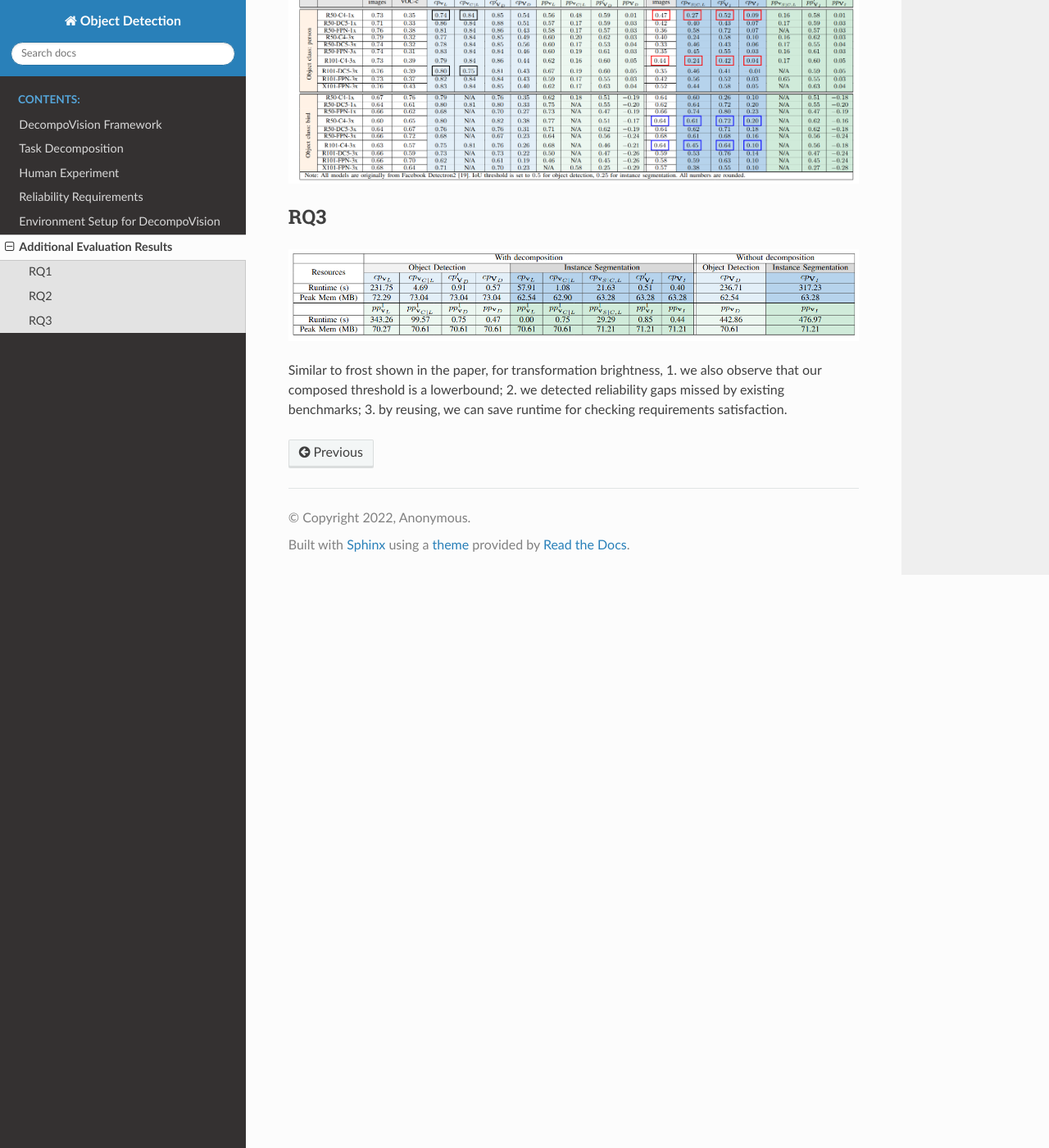
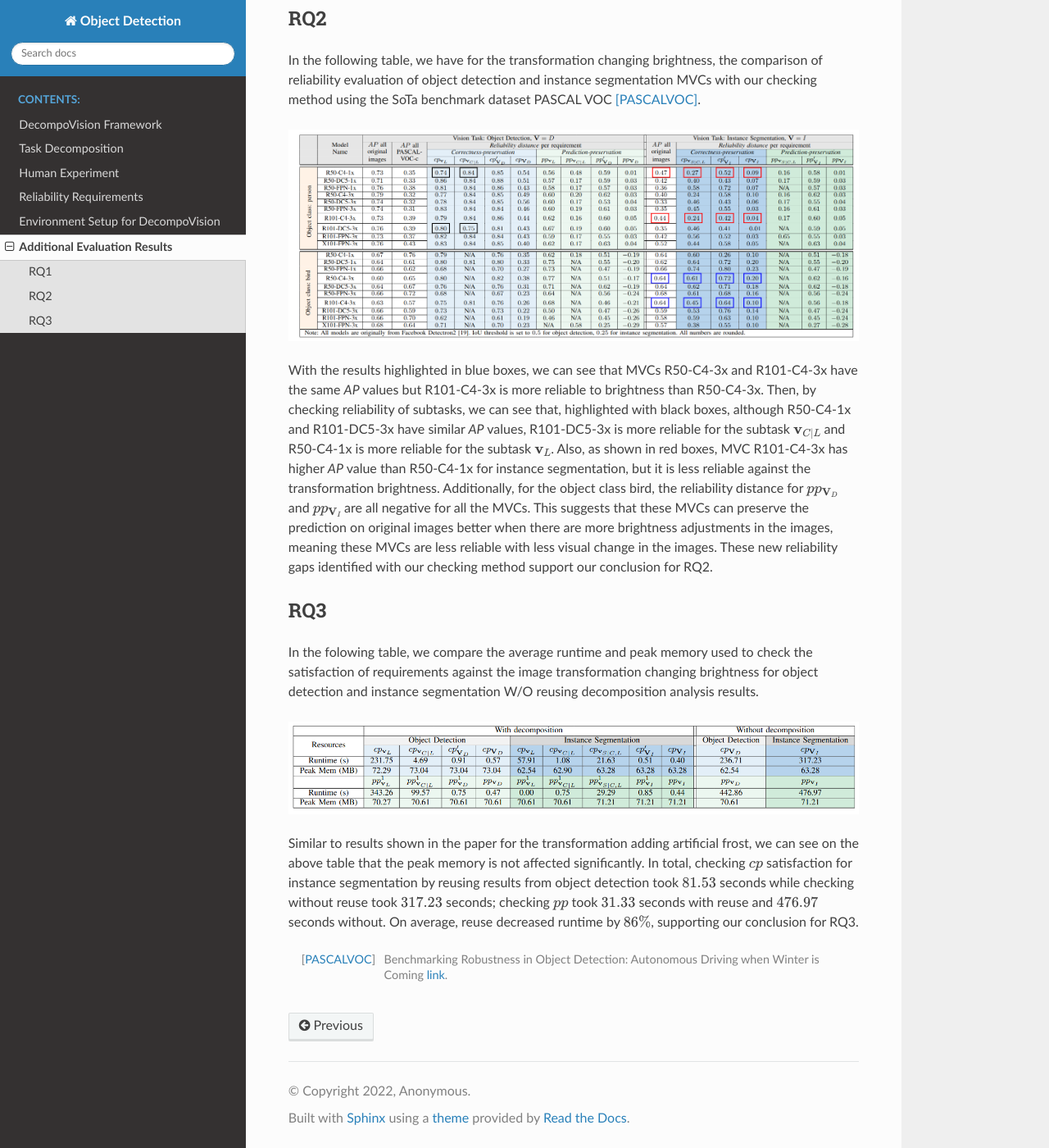
Before and after one commit to carolineeeeeee/DecompoVision, a Sphinx documentation site: the page built from doc/source/evaluation.rst, in a window 1280 px wide and 1400 px high, scrolled down 772 px. Shown: the whole window at 82% size. Built offline with Sphinx 7.4.7 and the Read the Docs theme 2.0.0, drawn with Linux system fonts in a browser that asks for light colours; some of the changed text lies outside the part shown.

Commit message:
added evaluation

```diff
--- a/doc/source/evaluation.rst
+++ b/doc/source/evaluation.rst
@@ -2,11 +2,13 @@
 Additional Evaluation Results
 *****************************
 
-In additon to the image transformation adding artificial frost shown in the paper, we also conducted an additional set of evaluation using the image transformation changing brightness.
+In addition to the image transformation adding artificial frost shown in the paper, we also conducted an additional set of evaluation using the image transformation changing brightness.
 Because of page limit of the paper, we show them here.
 
 RQ1
 ====
+Comparison of the human tolerated threshold estimated either directly or by composing the subtask thresholds. :math:`t_{c}` and :math:`t_{p}` are for *correctness-preservation* (:math:`cp`) and *prediction-preservation* (:math:`pp`), respectively.
+
 .. image:: images/RQ1_brightness.png
   :alt: results for RQ1 specific to brightness
 
@@ -14,13 +16,23 @@ As we can see in the image, our composed threshold is always the lowerbound thre
 
 RQ2
 ====
+In the following table, we have for the transformation changing brightness, the comparison of reliability evaluation of object detection and instance segmentation MVCs with our checking method using the SoTa benchmark dataset PASCAL VOC [PASCALVOC]_.
+
 .. image:: images/rq2b.png
   :alt: RQ2 table with brightness
 
+With the results highlighted in blue boxes, we can see that MVCs R50-C4-3x and R101-C4-3x have the same *AP* values but R101-C4-3x is more reliable to brightness than R50-C4-3x. Then, by checking reliability of subtasks, we can see that, highlighted with black boxes, although R50-C4-1x and R101-DC5-3x have similar *AP* values, R101-DC5-3x is more reliable for the subtask :math:`\mathbf{v}_{C|L}` and R50-C4-1x is more reliable for the subtask :math:`\mathbf{v}_L`. Also, as shown in red boxes, MVC R101-C4-3x has higher *AP* value than R50-C4-1x for instance segmentation, but it is less reliable against the transformation brightness. Additionally, for the object class bird, the reliability distance for :math:`pp_{\mathbf{V}_D}` and :math:`pp_{\mathbf{V}_I}` are all negative for all the MVCs. This suggests that these MVCs can preserve the prediction on original images better when there are more brightness adjustments in the images, meaning these MVCs are less reliable with less visual change in the images. These new reliability gaps identified with our checking method support our conclusion for RQ2.
+
 RQ3
 ====
+In the folowing table, we compare the average runtime and peak memory used to check the satisfaction of requirements against the image transformation changing brightness for object detection and instance segmentation W/O reusing decomposition analysis results.
+
 .. image:: images/r3b.png
   :alt: RQ3 table with brightness
 
+Similar to results shown in the paper for the transformation adding artificial frost, we can see on the above table that the peak memory is not affected significantly. In total, checking :math:`cp` satisfaction for instance segmentation  by reusing results from object detection took :math:`81.53` seconds while checking without reuse took :math:`317.23` seconds; checking :math:`pp` took :math:`31.33` seconds with reuse and :math:`476.97` seconds without.
+On average, reuse decreased runtime by :math:`86\%`, supporting our conclusion for RQ3.
 
-Similar to frost shown in the paper, for transformation brightness, 1. we also observe that our composed threshold is a lowerbound; 2. we detected reliability gaps missed by existing benchmarks; 3. by reusing, we can save runtime for checking requirements satisfaction.
+
+
+..  [PASCALVOC] Benchmarking Robustness in Object Detection: Autonomous Driving when Winter is Coming `link <https://arxiv.org/abs/1907.07484>`_.
--- a/doc/source/framework.rst
+++ b/doc/source/framework.rst
@@ -13,9 +13,9 @@ Please find in the figure below an overview of the approach that we propose and
 Overview
 --------
 Based on our complex vision task decomposition, we develop a modular reliability framework DecompoVision (shown above), which builds on top of the state of the art reliability framework for image classfication [ICRAF]_.
-Our framework (1) decomposes a complex vision task (c-task) into atomic subtasks (Step I).
+Our framework (1) decomposes a complex vision task (c-task) into atomic subtasks (Step I, see :ref:`Task Decomposition`).
 Then, for each subtask independently, given an image transformation simulating scene changes, we use human performance data to generate reliability requirements (Step II.a and II.b).
-Consequently, we compose the individual subtask requirements to get the requirements for the c-task (Step II.c).
+Consequently, we compose the individual subtask requirements to get the requirements for the c-task (Step II.c, see :ref:`Reliability Requirements`).
 Finally, we propose a checking method for both the overall c-task and the subtask requirements, which enables *failure localization* in the sequence of subtasks.
 Note that the modularity of Decompovision allows us to reuse human performance data, requirements specifications, and analysis artifacts for shared subtasks across different c-tasks.
 
```
